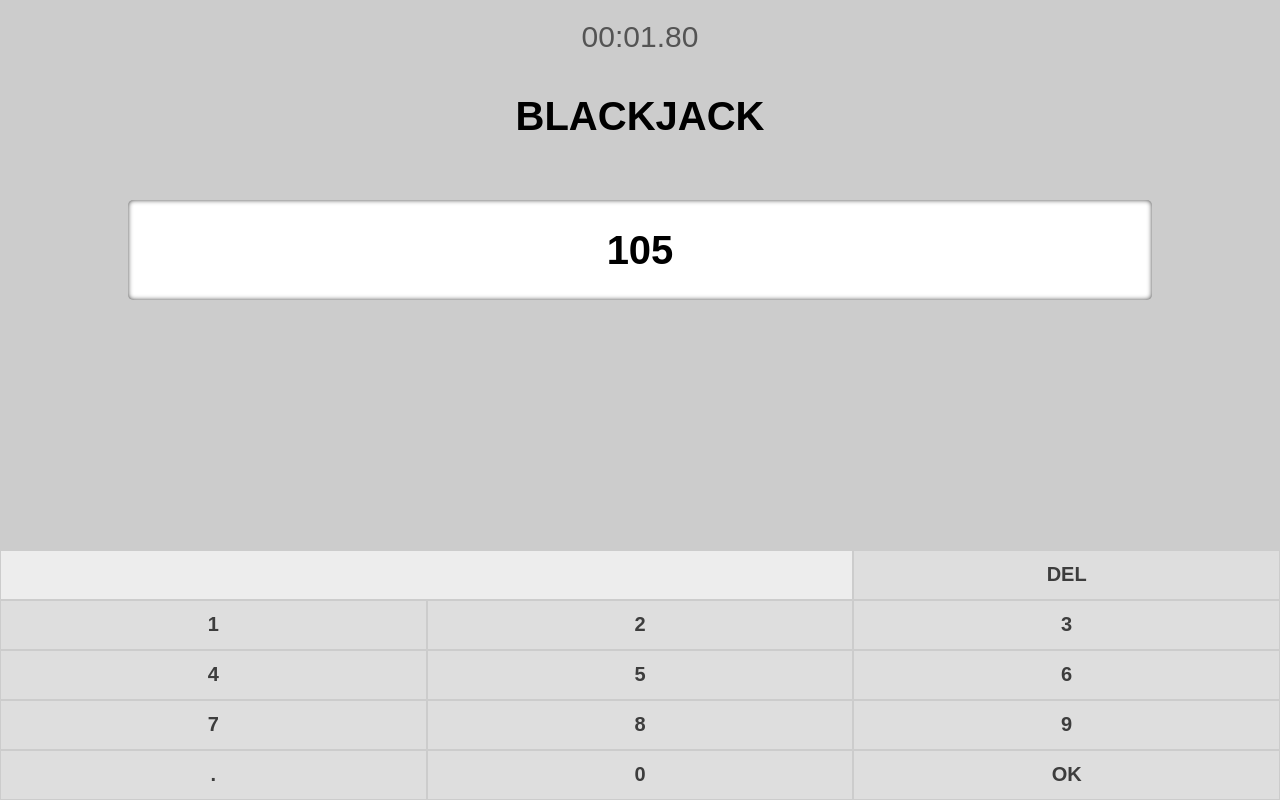
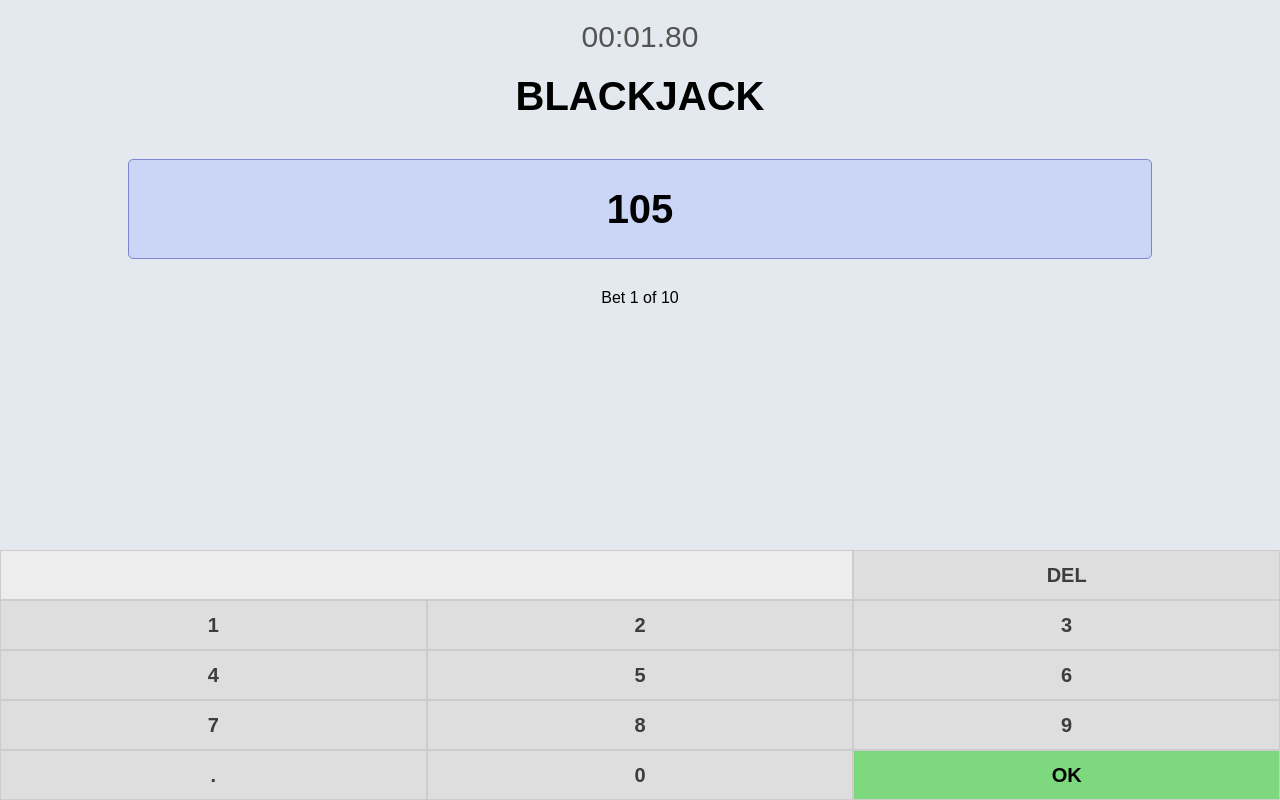
Before and after one commit to G0rdonShumway/g0rdonshumway.github.io, a plain HTML site: page blackjack/index.html in a window 1280 px wide. Both pictures are taken after a click on the button "START". Drawn offline with Linux system fonts and the light colour scheme.

Commit message:
bj fixes

```diff
--- a/blackjack/css/main.css
+++ b/blackjack/css/main.css
@@ -23,7 +23,7 @@ body {
   position: fixed;
   top: 0;
   bottom: 0;
-  background-color: #ccc;
+  background-color: rgb(209 218 227 / 59%);
 }
 
 
@@ -101,11 +101,11 @@ span#chipsValue {
 }
 
 #layout {
-  background: #ccc;
+  background-color: rgb(227 233 238);
   padding: 20px 0px 0px 0px;
   width: 80%;
   margin: 0 auto;
-  height: 350px;
+  height: 150px;
   overflow: scroll;
 }
 #layout div p {
@@ -582,10 +582,11 @@ td.bjUserInput.activeInputCell {
   width: 100%;
   height: 100px;
   margin-bottom: 10px;
-  background-color: #fff;
+  background-color: rgb(203 214 247);
   border-radius: 5px;
   position: relative;
-  box-shadow: inset 0 0 5px  #444;
+  border: 1px solid rgb(125 132 208);
+
   display: none;
 }
 
@@ -603,3 +604,8 @@ td.bjUserInput.activeInputCell {
   left: 50%;
   transform: translate(-50%,-50%);
 }
+
+div#numberOfBets {
+  margin-bottom: auto;
+  text-align: center;
+}
--- a/blackjack/index.html
+++ b/blackjack/index.html
@@ -28,6 +28,10 @@
 
     </div>
 
+    <div id="numberOfBets">
+      <p>Bet <span>1</span> of 10</p>
+    </div>
+
     <div id="keyboard">
       <input class="div1 digit" id="answer-input" disabled />
       <button class="div2 digit backspace" onclick="typeDigit(this)">del</button>
@@ -42,7 +46,7 @@
       <button class="div11 digit" onclick="typeDigit(this)">9</button>
       <button class="div12 digit dot" onclick="typeDigit(this)">.</button>
       <button class="div13 digit" onclick="typeDigit(this)">0</button>
-      <button class="div14 digit submit" onclick="typeDigit(this)">ok</button>
+      <button class="div14 digit submit" style="background: #7ed97e; color: #000;" onclick="typeDigit(this)">ok</button>
     </div>
 
     <div id="bjResult">
--- a/blackjack/js/main.js
+++ b/blackjack/js/main.js
@@ -6,8 +6,12 @@ function getRandomIntInclusive(min, max) {
 
 var input = document.querySelector('#answer-input');
 var correctAnswers = 0;
+var numberOfBets = document.querySelector('#numberOfBets span');
 
-  let betCells = Array.from(document.querySelectorAll('.bjNewBet'));
+console.log(numberOfBets)
+
+let betCells;
+
 
 function typeDigit(n) {
     if (n.classList.contains('backspace')) {
@@ -32,6 +36,7 @@ function getRandomIntInclusive(min, max) {
         bjTotal();
     }
     input.value = '';
+    numberOfBets.textContent = +numberOfBets.textContent + 1;
 
 }
 
@@ -44,9 +49,7 @@ function getRandomIntInclusive(min, max) {
 
         var newResultRow = document.createElement('tr');
 
-
-
-      newResultRow.innerHTML = `<td></td><td></td><td></td>`;
+        newResultRow.innerHTML = `<td>${betCells[i].children[0].textContent}</td><td>${betCells[i].dataset.ranswer}</td><td>${betCells[i].dataset.uanswer}</td>`;
 
         bjResultTable.appendChild(newResultRow);
 
@@ -78,9 +81,11 @@ function getRandomIntInclusive(min, max) {
         layout.appendChild(newBet);
     }
 
-    var newBets = Array.from(document.querySelectorAll('.bjNewBet'));
+    betCells = Array.from(document.querySelectorAll('.bjNewBet'));
 
-    newBets[0].classList.add('newBetActive');
+    betCells[0].classList.add('newBetActive');
+
+    console.log(betCells)
 
     setTimeout(timerInput, 1000);
 }
@@ -104,7 +109,7 @@ function getRandomIntInclusive(min, max) {
             second = 0;
         }
         if (minute === 2) {
-        bjTotal();
+            //bjTotal();
         }
 
         timer.value = `${minute < 10 ? '0' + minute : minute}:${second < 10 ? '0' + second : second}.${decisecond < 10 ? '0' + decisecond : decisecond}`;
```
Lines whose indentation alone changed are shown as unchanged.
